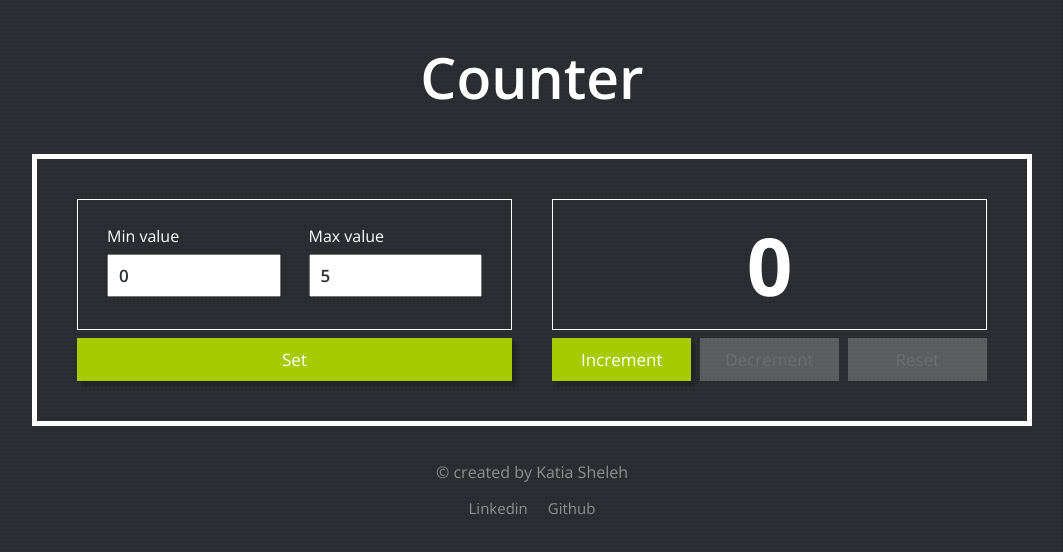
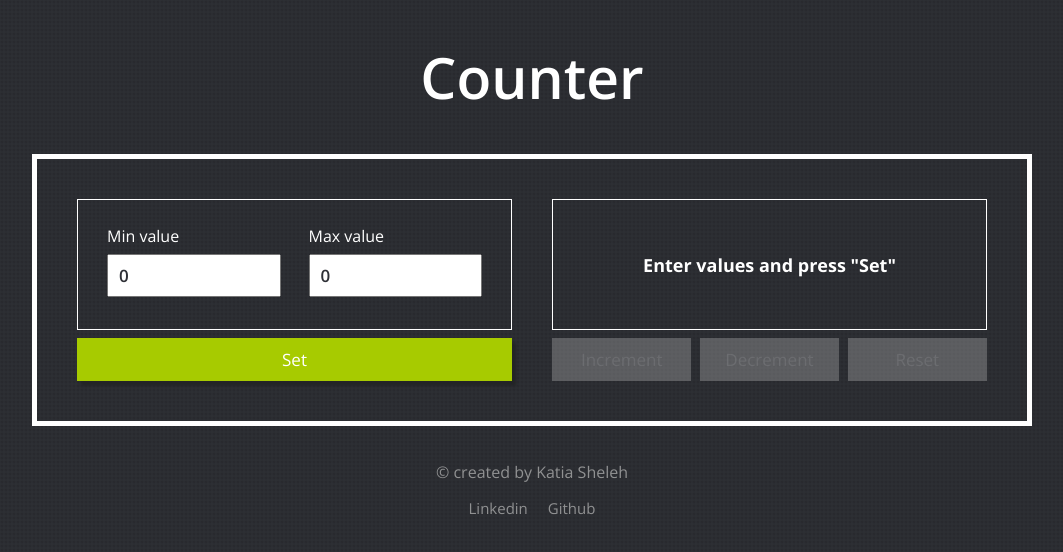
Before and after one commit to katesheleh/Counter, a React (Create React App) app: page / in a window 1280 px wide. Shown: the top 552 px of the page, without its empty margins (108-1171 px from the left). Built offline with nearby package versions, Linux system fonts and the light colour scheme.

Commit message:
added conditional display validation

```diff
--- a/src/components/App/App.tsx
+++ b/src/components/App/App.tsx
@@ -4,10 +4,13 @@ import Counter from '../Counter/Counter';
 import CounterValues from '../CounterValues/CounterValues';
 import Footer from '../Footer/Footer';
 
+export const startMinValue = 0;
+export const startMaxValue = 0;
+
 function App() {
 
-  const [ maxCountValue, setMaxCountValue ] = useState( 5 );
-  const [ minCountValue, setMinCountValue ] = useState( 0 );
+  const [ maxCountValue, setMaxCountValue ] = useState( startMaxValue );
+  const [ minCountValue, setMinCountValue ] = useState( startMinValue );
   const [ count, setCount ] = useState( minCountValue );
 
   return (
--- a/src/components/Counter/CountValue/CountValue.module.css
+++ b/src/components/Counter/CountValue/CountValue.module.css
@@ -1,13 +1,30 @@
 .countValue {
+  display: flex;
+  justify-content: center;
+  align-items: center;
   max-width: 100%;
+  height: 131px;
   padding: 10px 10px;
   border: 1px solid #fff;
   margin: 0 auto;
   font-size: 80px;
   font-weight: 800;
   font-family: 'Open Sans', sans-serif;
+
 }
 
 .countValue.disabled {
   color: rgb(214, 37, 37);
 }
+
+.warningText {
+  font-size: 18px;
+  text-align: center;
+  color: rgb(214, 37, 37);
+}
+
+.startText {
+  font-size: 18px;
+  text-align: center;
+  color: #fff;
+}
--- a/src/components/Counter/CountValue/CountValue.tsx
+++ b/src/components/Counter/CountValue/CountValue.tsx
@@ -11,8 +11,18 @@ const CountValue = ( props: CountValue ) => {
   return (
     <div className={ props.value === props.maxValue ?
       `${ styles.countValue } ${ styles.disabled }` :
-      `${ styles.countValue }` }>
-      { props.value }
+      `${ styles.countValue }` }
+    >
+      {
+        ( props.minValue ) === props.maxValue
+          ? <p className={ styles.startText }>Enter values and press "Set"</p>
+
+          : ( props.minValue > props.maxValue
+            ? <p className={ styles.warningText }>Min value can't be more than Max value</p>
+            : props.value
+          )
+      }
+
     </div>
   );
 };
--- a/src/components/Counter/Counter.tsx
+++ b/src/components/Counter/Counter.tsx
@@ -31,13 +31,16 @@ const Counter = ( props: CounterType ) => {
   return (
     <div className={ styles.counter }>
 
-      <CountValue value={ props.count } minValue={ props.minValue } maxValue={ props.maxValue } />
+      <CountValue
+        value={ props.count }
+        minValue={ props.minValue }
+        maxValue={ props.maxValue } />
 
       <div className={ styles.counterBtns }>
         <Button
           title='Increment'
           action={ incrementCount }
-          disabled={ props.count === props.maxValue ? true : false } />
+          disabled={ props.count === props.maxValue || props.minValue > props.maxValue ? true : false } />
 
         <Button
           title='Decrement'
```
